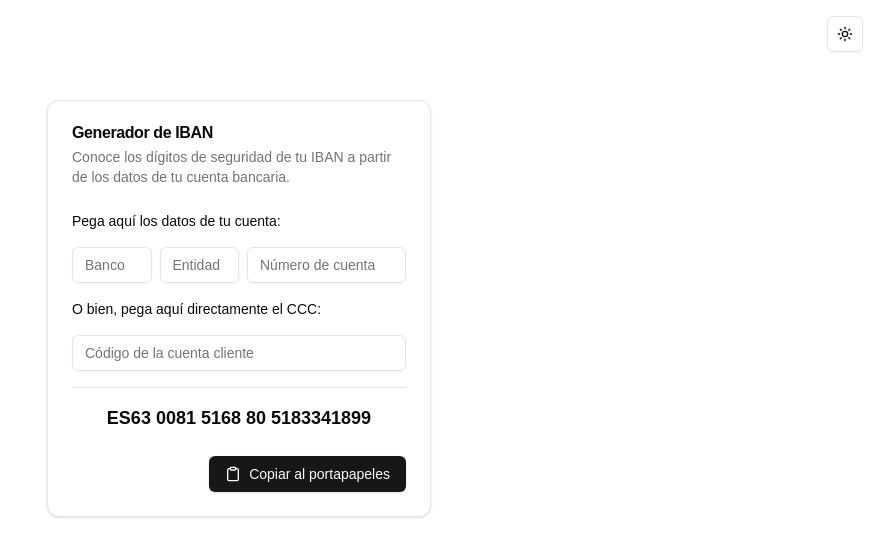
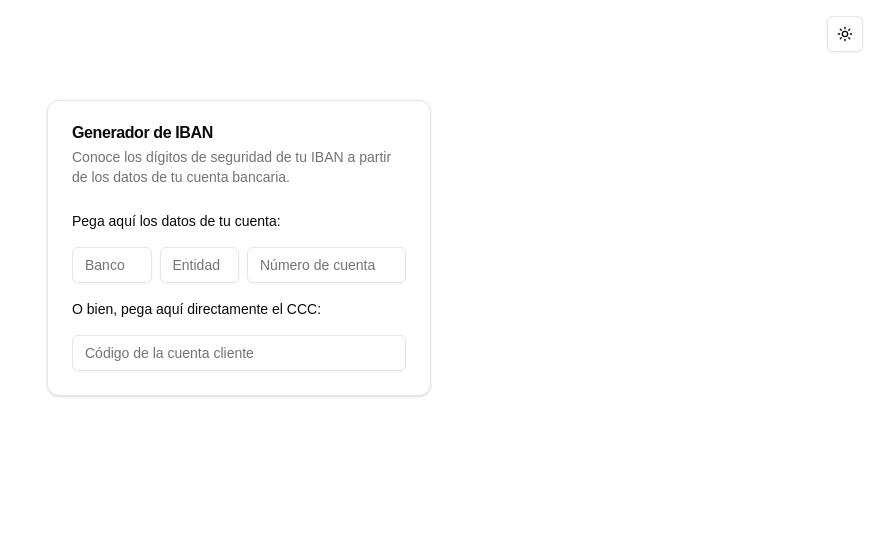
Before and after one commit to daniseijo/generate-iban, a Next.js app: page / in a window 1280 px wide. Shown: the top 556 px of the page, without its empty margins (401-1280 px from the left). Built offline with nearby package versions, Linux system fonts and the light colour scheme.

Commit message:
feat: connect state

```diff
--- a/src/app/component/IbanCard.tsx
+++ b/src/app/component/IbanCard.tsx
@@ -5,13 +5,50 @@ import { Input } from '@/components/ui/input'
 import { cn } from '@/lib/utils'
 import { Separator } from '@/components/ui/separator'
 import { CopyButton } from './CopyButton'
+import { useEffect, useState } from 'react'
+import { spanishAccountNumberToIBAN } from '@/lib/cccToIban'
 
 export type IbanCardProps = {
   className?: string
 }
 
 export function IbanCard({ className }: IbanCardProps) {
-  const iban = 'ES63 0081 5168 80 5183341899'
+  const [bank, setBank] = useState('')
+  const [entity, setEntity] = useState('')
+  const [account, setAccount] = useState('')
+  const [ccc, setCcc] = useState('')
+  const [iban, setIban] = useState('')
+
+  useEffect(() => {
+    if (ccc.length === 18 && !ccc.includes('X')) {
+      const iban = spanishAccountNumberToIBAN(ccc.slice(0, 4), ccc.slice(4, 8), ccc.slice(8, 18))
+      setIban(`${iban.slice(0, 4)} ${iban.slice(4, 8)} ${iban.slice(8, 12)} ${iban.slice(12, 14)} ${iban.slice(14)}`)
+    } else {
+      setIban('')
+    }
+  }, [ccc])
+
+  const handleBankChange = (event: React.ChangeEvent<HTMLInputElement>) => {
+    setBank(event.target.value)
+    const bankValue = event.target.value.padEnd(4, 'X')
+    setCcc(bankValue + ccc.slice(4, 18))
+  }
+
+  const handleEntityChange = (event: React.ChangeEvent<HTMLInputElement>) => {
+    setEntity(event.target.value)
+    const entityValue = event.target.value.padEnd(4, 'X')
+    setCcc(bank + entityValue + ccc.slice(8, 18))
+  }
+  const handleAccountChange = (event: React.ChangeEvent<HTMLInputElement>) => {
+    setAccount(event.target.value)
+    setCcc(bank + entity + event.target.value.padEnd(10, 'X'))
+  }
+  const handleCccChange = (event: React.ChangeEvent<HTMLInputElement>) => {
+    setCcc(event.target.value)
+    setBank(event.target.value.slice(0, 4))
+    setEntity(event.target.value.slice(4, 8))
+    setAccount(event.target.value.slice(8, 18))
+  }
 
   return (
     <Card className={cn('w-96', className)}>
@@ -26,26 +63,38 @@ export function IbanCard({ className }: IbanCardProps) {
           <div className="text-sm">Pega aquí los datos de tu cuenta:</div>
           <div className="flex w-full items-center gap-2">
             <div className="basis-1/3 flex flex-col space-y-1">
-              <Input maxLength={4} id="bank" placeholder="Banco" />
+              <Input maxLength={4} id="bank" placeholder="Banco" value={bank} onChange={handleBankChange} />
             </div>
             <div className="basis-1/3 flex flex-col space-y-1">
-              <Input maxLength={4} id="entity" placeholder="Entidad" />
+              <Input maxLength={4} id="entity" placeholder="Entidad" value={entity} onChange={handleEntityChange} />
             </div>
             <div className="basis-2/3 flex flex-col space-y-1">
-              <Input maxLength={10} id="account" placeholder="Número de cuenta" />
+              <Input
+                maxLength={10}
+                id="account"
+                placeholder="Número de cuenta"
+                value={account}
+                onChange={handleAccountChange}
+              />
             </div>
           </div>
           <div className="text-sm">O bien, pega aquí directamente el CCC:</div>
           <div className="flex flex-col space-y-1">
-            <Input maxLength={18} placeholder="Código de la cuenta cliente" />
+            <Input maxLength={18} placeholder="Código de la cuenta cliente" value={ccc} onChange={handleCccChange} />
           </div>
-          <Separator />
-          <div className="text-center text-lg font-semibold">{iban}</div>
+          {iban && (
+            <>
+              <Separator />
+              <div className="text-center text-lg font-semibold">{iban}</div>
+            </>
+          )}
         </div>
       </CardContent>
-      <CardFooter className="flex justify-end">
-        <CopyButton text={iban} />
-      </CardFooter>
+      {iban && (
+        <CardFooter className="flex justify-end">
+          <CopyButton text={iban} />
+        </CardFooter>
+      )}
     </Card>
   )
 }
```
